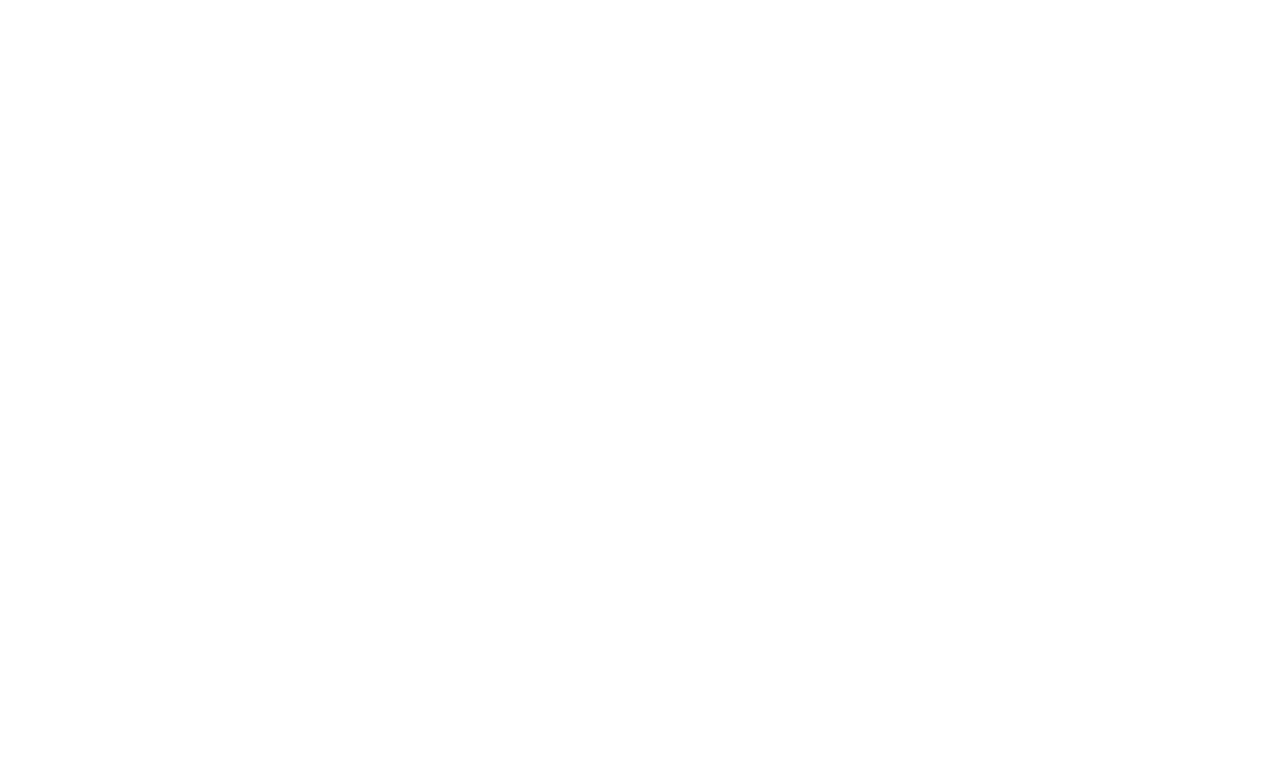
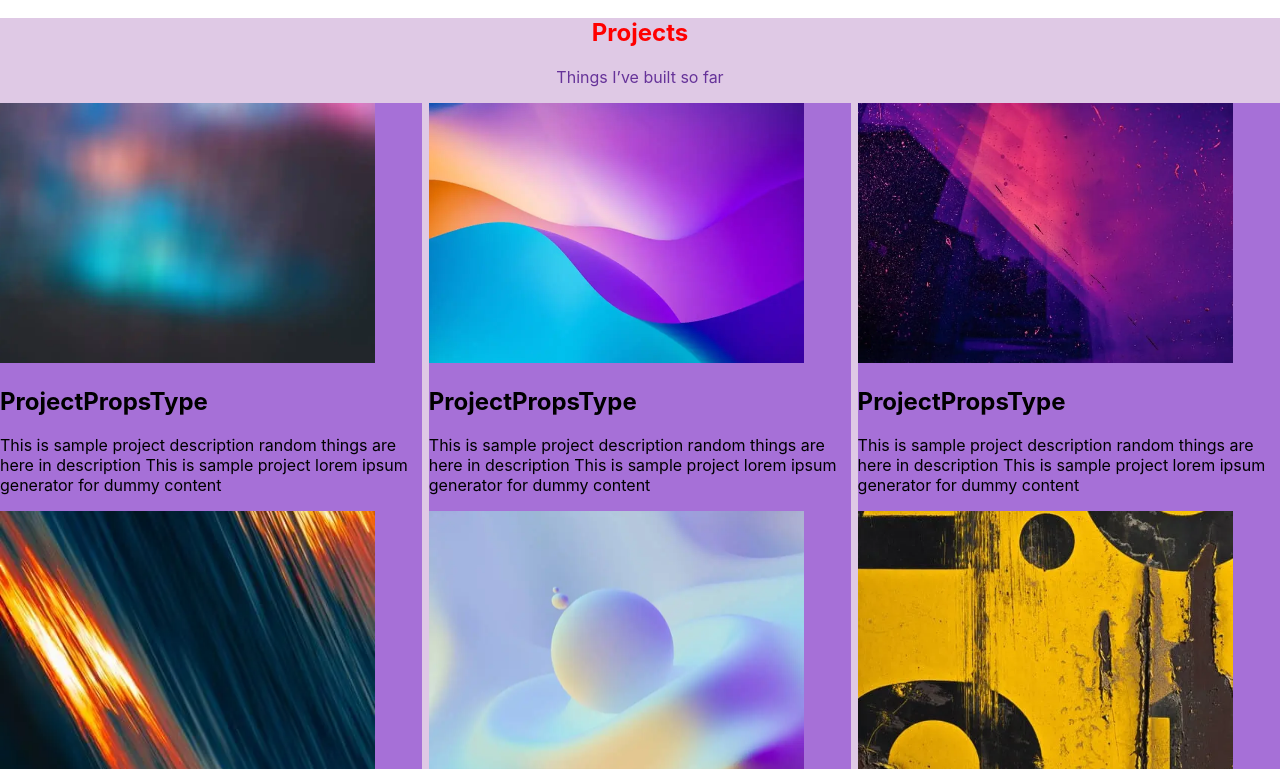
Before and after one commit to Fi11ini/Porfolio, a React (Vite) app: page / in a window 1280 px wide. Shown: the part 611-1380 px from the top of the page. Before the commit the page ends 800 px from the top, so only its background shows below. Built offline with nearby package versions, Linux system fonts and the light colour scheme.

Commit message:
add section PROJECTS

```diff
--- a/src/App.tsx
+++ b/src/App.tsx
@@ -3,6 +3,7 @@
 import {Main} from "./layout/section/main/Main.tsx";
 
 import {TechStack} from "./layout/section/techStack/TechStack.tsx";
+import {Projects} from "./layout/section/projects/Projects.tsx";
 
 
 function App() {
@@ -11,6 +12,7 @@
             <Header/>
             <Main/>
             <TechStack/>
+            <Projects/>
         </div>
     )
 }
--- /dev/null
+++ b/src/layout/section/projects/Projects.tsx
@@ -0,0 +1,45 @@
+import React from 'react';
+import styled from "styled-components";
+import {SectionTitle} from "../../../components/SectionTitle.tsx";
+import {FlexWrapper} from "../../../components/FlexWrapper.tsx";
+import {SectionDescription} from "../../../components/SectionDescription.tsx";
+import {Project} from "./project/Project.tsx";
+import projectImg1 from "../../../assets/images/proj-1.webp"
+import projectImg2 from "../../../assets/images/proj-2.webp"
+import projectImg3 from "../../../assets/images/proj-3.webp"
+import projectImg4 from "../../../assets/images/proj-4.webp"
+import projectImg5 from "../../../assets/images/proj-5.webp"
+import projectImg6 from "../../../assets/images/proj-6.webp"
+
+export const Projects = () => {
+    return (
+        <StyledProject>
+            <SectionTitle>Projects</SectionTitle>
+            <SectionDescription>Things I’ve built so far</SectionDescription>
+            <FlexWrapper wrap={"wrap"} justify={"space-between"}>
+                <Project title={"ProjectPropsType"}
+                         src={projectImg1}
+                         text={"This is sample project description random things are here in description This is sample project lorem ipsum generator for dummy content"}/>
+                <Project title={"ProjectPropsType"}
+                         src={projectImg2}
+                         text={"This is sample project description random things are here in description This is sample project lorem ipsum generator for dummy content"}/>
+                <Project title={"ProjectPropsType"}
+                         src={projectImg3}
+                         text={"This is sample project description random things are here in description This is sample project lorem ipsum generator for dummy content"}/>
+                <Project title={"ProjectPropsType"}
+                         src={projectImg4}
+                         text={"This is sample project description random things are here in description This is sample project lorem ipsum generator for dummy content"}/>
+                <Project title={"ProjectPropsType"}
+                         src={projectImg5}
+                         text={"This is sample project description random things are here in description This is sample project lorem ipsum generator for dummy content"}/>
+                <Project title={"ProjectPropsType"}
+                         src={projectImg6}
+                         text={"This is sample project description random things are here in description This is sample project lorem ipsum generator for dummy content"}/>
+            </FlexWrapper>
+        </StyledProject>
+    );
+};
+
+const StyledProject = styled.div `
+  background-color: #dfc9e5;
+`
--- /dev/null
+++ b/src/layout/section/projects/project/Project.tsx
@@ -0,0 +1,39 @@
+import React from 'react';
+import styled from "styled-components";
+
+type ProjectPropsType = {
+    title: string
+    text: string
+    src: string
+}
+
+
+export const Project = (props: ProjectPropsType) => {
+    return (
+        <StyledProject>
+            <Image src={props.src}/>
+            <ProjectTitle>{props.title}</ProjectTitle>
+            <ProjectText>{props.text}</ProjectText>
+        </StyledProject>
+    );
+};
+
+const StyledProject = styled.div `
+  background-color: #a670d7;
+  max-width: 33%;
+`
+
+const ProjectTitle = styled.h2 `
+
+`
+
+const ProjectText = styled.p `
+
+`
+
+const Image = styled.img `
+  max-width: 100%;
+  width: 375px;
+  height: 260px;
+  object-fit: cover;
+`
--- a/src/layout/section/techStack/TechStack.tsx
+++ b/src/layout/section/techStack/TechStack.tsx
@@ -25,6 +25,7 @@
                 <TechLogo iconId={"vscode"}/>
                 <TechLogo iconId={"gitHub"}/>
             </FlexWrapper>
+
         </StyledTechStack>
     );
 };
```
